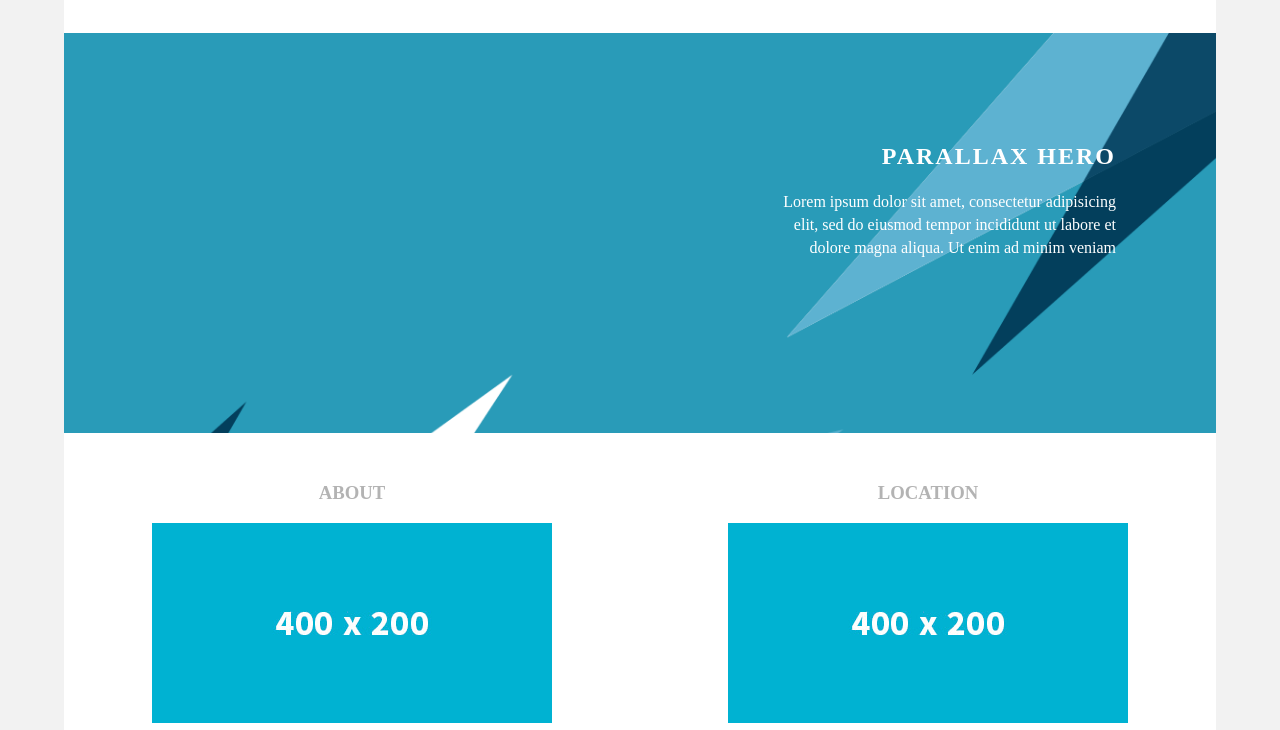
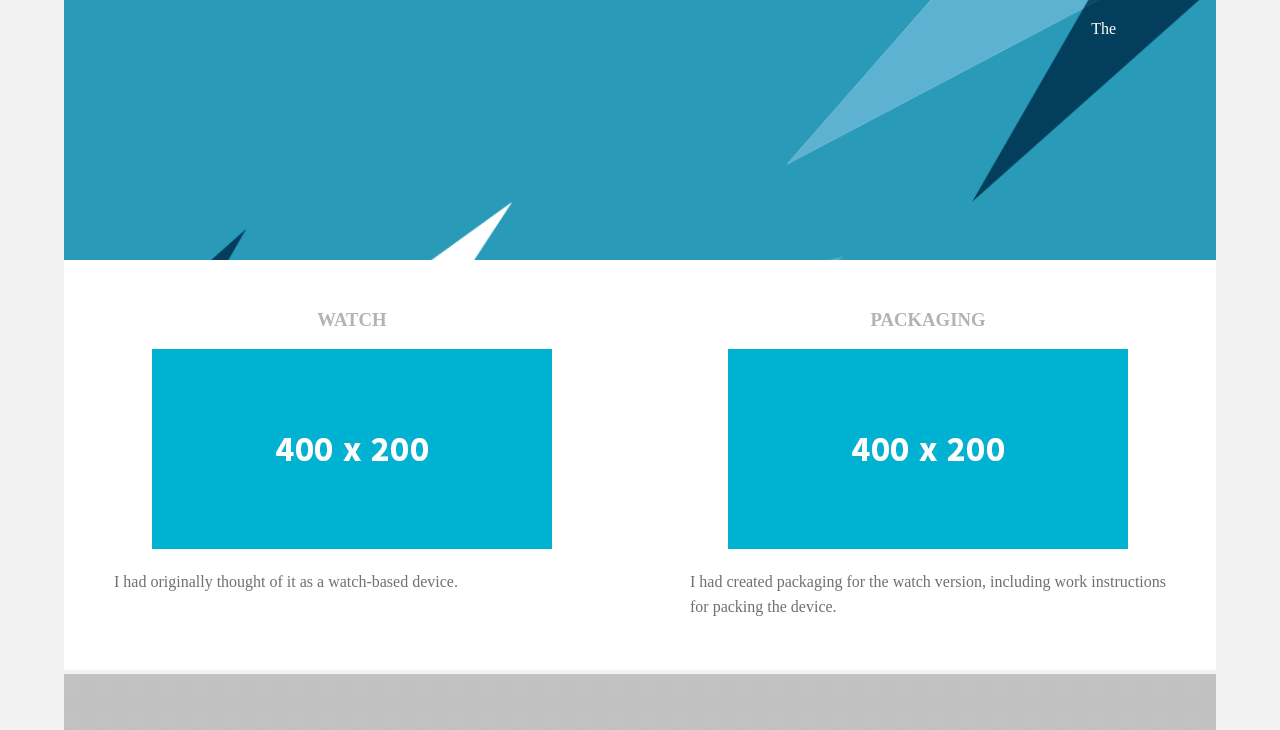
Before and after one commit to Komiksulo/timewarrior, a plain HTML site: page index.html in a window 1280 px wide. Shown: the part 691-1421 px from the top of the page. Drawn offline with Linux system fonts and the light colour scheme.

Commit message:
Adjustments to main page.

```diff
--- a/index.html
+++ b/index.html
@@ -43,7 +43,7 @@
     <p class="text_column"> </p>
   </section>
   <!-- Stats Gallery Section -->
-  <div class="gallery">
+  <!-- <div class="gallery">
     <div class="thumbnail">
       <h1 class="stats">1500</h1>
       <h4>TITLE</h4>
@@ -64,23 +64,23 @@
       <h4>TITLE</h4>
       <p>One line description</p>
     </div>
-  </div>
+  </div> -->
   <!-- Parallax Section -->
   <section class="banner">
-    <h2 class="parallax">PARALLAX HERO</h2>
-    <p class="parallax_description">Lorem ipsum dolor sit amet, consectetur adipisicing elit, sed do eiusmod tempor incididunt ut labore et dolore magna aliqua. Ut enim ad minim veniam</p>
+    <h2 class="parallax">The Genesis of the Time Warrior Project</h2>
+    <p class="parallax_description">The </p>
   </section>
   <!-- More Info Section -->
   <footer>
     <article class="footer_column">
-      <h3>ABOUT</h3>
+      <h3>WATCH</h3>
       <img src="images/placeholder.jpg" alt="" width="400" height="200" class="cards"/>
-      <p>Lorem ipsum dolor sit amet, consectetur adipisicing elit, sed do eiusmod tempor incididunt ut labore et dolore magna aliqua. Ut enim ad minim veniam, quis nostrud exercitation ullamco laboris nisi ut aliquip ex ea commodo consequat. Duis aute irure dolor in reprehenderit in voluptate velit esse cillum dolore eu fugiat nulla </p>
+      <p>I had originally thought of it as a watch-based device.</p>
     </article>
     <article class="footer_column">
-      <h3>LOCATION</h3>
+      <h3>PACKAGING</h3>
       <img src="images/placeholder.jpg" alt="" width="400" height="200" class="cards"/>
-      <p>Lorem ipsum dolor sit amet, consectetur adipisicing elit, sed do eiusmod tempor incididunt ut labore et dolore magna aliqua. Ut enim ad minim veniam, quis nostrud exercitation ullamco laboris nisi ut aliquip ex ea commodo consequat. Duis aute irure dolor in reprehenderit in voluptate velit esse cillum dolore eu fugiat nulla </p>
+      <p>I had created packaging for the watch version, including work instructions for packing the device.</p>
     </article>
   </footer>
   <!-- Footer Section -->
```
